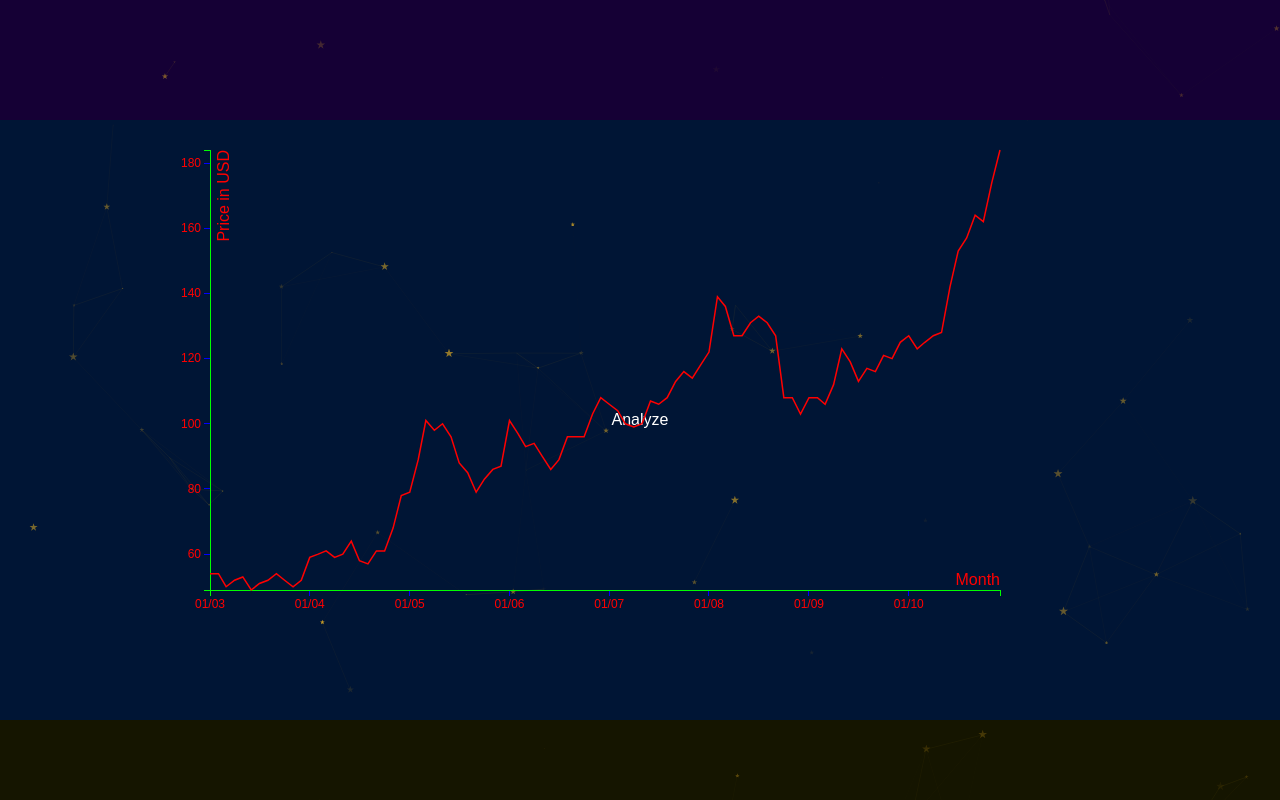
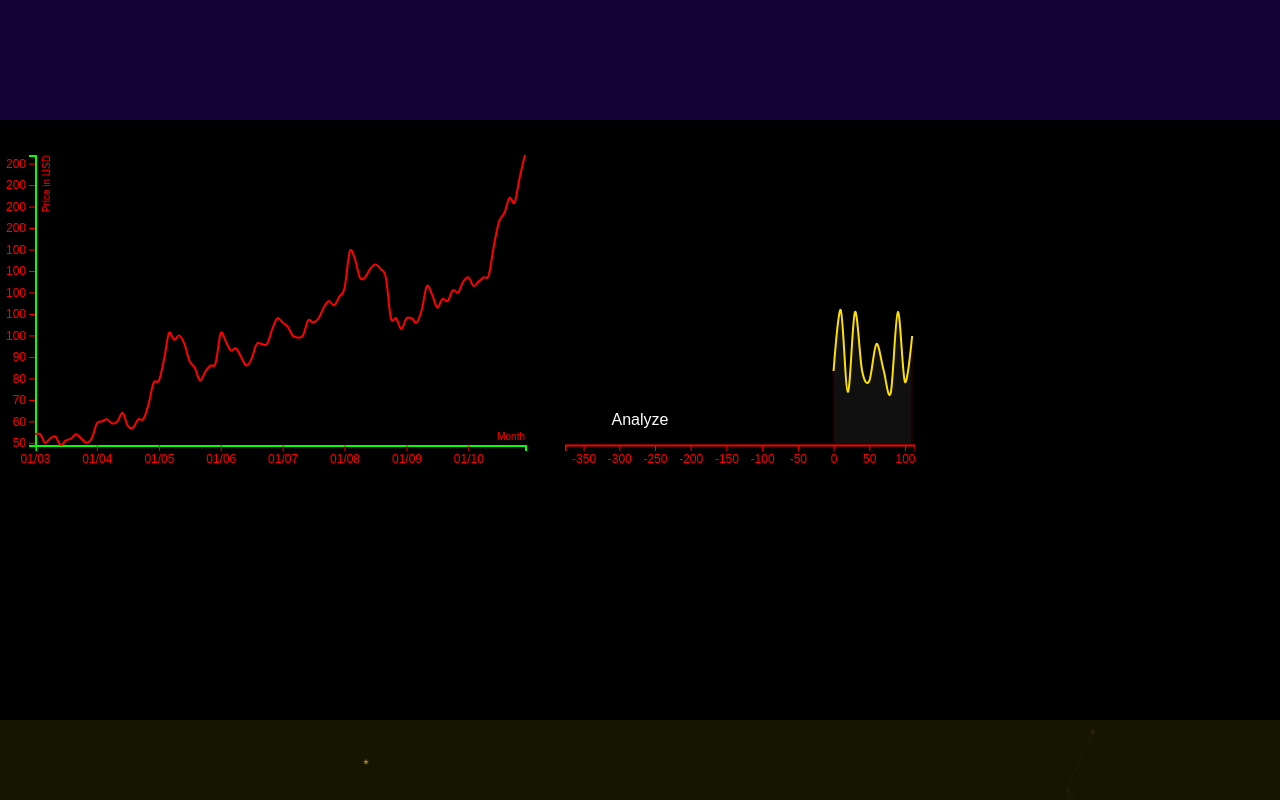
Before and after one commit to swapnil2me/DDS, a plain HTML site: page index.html in a window 1280 px wide. Shown: the part 680-1480 px from the top of the page. Drawn offline with nearby package versions, Linux system fonts and the light colour scheme; animation ran at ten frames a second.

Commit message:
Migration to d3 V4, Live Chart Integration

```diff
--- a/index.html
+++ b/index.html
@@ -6,7 +6,7 @@
     <link rel="stylesheet" href="style.css">
     <script src="https://cdn.jsdelivr.net/npm/particles.js@2.0.0/particles.min.js" charset="utf-8"></script>
     <!-- <script type="text/javascript" src="d3.v4.js"></script> -->
-    <script src="//d3js.org/d3.v3.min.js"></script>
+    <script src="//d3js.org/d3.v4.min.js"></script>
   </head>
   <body>
 
@@ -26,16 +26,25 @@
     <div id="design" class="container">
       <p class="centered">Design</p>
     </div>
+
     <div id="analyze" class="container" >
       <p class="centered">Analyze</p>
-        <div id="dashboard" class="centered">
-          <div id="linePlot" >
+        <div id="dashboard" class="row">
+
+          <div id="linePlot" class="column">
             <script type="text/javascript" src="prices.js"></script>
           </div>
+
+          <div id="liveChart" class="column">
+            <script type="text/javascript" src="liveChart.js"></script>
+          </div>
+
+
         </div>
     </div>
     <div id="learn" class="container">
       <p class="centered">Learn</p>
+
     </div>
 
     <footer id="footer">
@@ -43,11 +52,9 @@
         <p class="centered">About Us</p>
       </div>
     </footer>
-
     <script id="particleScript" type="text/javascript">
       particlesJS.load('intro','particles.json',function() {});
-      particlesJS.load('design','particles.json',function() {});
-      particlesJS.load('analyze','particles.json',function() {});
+      particlesJS.load('analyze_ParticleJS','particles.json',function() {});
       particlesJS.load('learn','particles.json',function() {});
     </script>
     <script id="navScript" type="text/javascript">
--- /dev/null
+++ b/liveChart.js
@@ -0,0 +1,97 @@
+      var data = [
+            ];
+      var margin = { top: 30, right: 30, bottom: 30, left: 30 };
+      var width = 350;
+      var height = 350;
+      var globalX = 0;
+      var duration = 500;
+      var max = 500;
+      var step = 10;
+      var chart = d3.select('#liveChart').append("svg")
+                    .attr('width', width)
+                    .attr('height', height);
+      var x = d3.scaleLinear().domain([0, width]).range([0, width]);
+      var y = d3.scaleLinear().domain([0, height-margin.bottom]).range([height-margin.bottom, 0]);
+      // -----------------------------------
+      var line = d3.line()
+  					    .x(function(d){ return x(d.x); })
+  					    .y(function(d){ return y(d.y); });
+      var smoothLine = d3.line().curve(d3.curveCardinal)
+  					    .x(function(d){ return x(d.x); })
+  					    .y(function(d){ return y(d.y); });
+      var lineArea = d3.area()
+  					    .x(function(d){ return x(d.x); })
+  					    .y0(y(0))
+  					    .y1(function(d){ return y(d.y); })
+  					    .curve(d3.curveCardinal);
+      // -----------------------------------
+      // Draw the axis
+      console.log(height-margin.bottom);
+      var xAxis = d3.axisBottom().scale(x);
+      var axisX = chart.append('g').attr('class', 'x axis')
+  			     .attr('transform', 'translate(0, '+(height-margin.bottom)+')')
+  			     .call(xAxis);
+      // Draw the grid
+      // chart.append('path').datum([{x: 0, y: 150}, {x: width, y: 150}])
+  		// 			    .attr('class', 'grid')
+  		// 			    .attr('d', line);
+      // chart.append('path').datum([{x: 0, y: 300}, {x: width, y: 300}])
+  		// 			    .attr('class', 'grid')
+  		// 			    .attr('d', line);
+      // chart.append('path').datum([{x: 0, y: 450}, {x: width, y: 450}])
+  		// 			    .attr('class', 'grid')
+  		// 			    .attr('d', line);
+      // chart.append('path').datum([{x: 50, y: 0}, {x: 50, y: height}])
+  		// 			    .attr('class', 'grid')
+  		// 			    .attr('d', line);
+      // chart.append('path').datum([{x: 250, y: 0}, {x: 250, y: height}])
+  		// 			    .attr('class', 'grid')
+  		// 			    .attr('d', line);
+      // chart.append('path').datum([{x: 450, y: 0}, {x: 450, y: height}])
+  		// 			    .attr('class', 'grid')
+  		// 			    .attr('d', line);
+      // chart.append('path').datum([{x: 650, y: 0}, {x: 650, y: height}])
+  		// 			    .attr('class', 'grid')
+  		// 			    .attr('d', line);
+      // Append the holder for line chart and fill area
+      var path = chart.append('path');
+      var areaPath = chart.append('path');
+      // Main loop
+      function tick() {
+  	    // Generate new data
+  	    var point = {
+  		    x: globalX,
+  		    y: ((Math.random() * 100 + 50) >> 0)
+  	    };
+
+  	    data.push(point);
+  	    globalX += step;
+  	    // Draw new line
+  	    path.datum(data)
+  		    .attr('class', 'smoothline')
+  		    .attr('d', smoothLine);
+  	    // Draw new fill area
+  	    areaPath.datum(data)
+  		    .attr('class', 'area')
+  		    .attr('d', lineArea);
+  	    // Shift the chart left
+  	    x.domain([globalX - (max - step), globalX]);
+  	    axisX.transition()
+  		     .duration(duration)
+  		     .ease(d3.easeLinear,2)
+  		     .call(xAxis);
+  	    path.attr('transform', null)
+  		    .transition()
+  		    .duration(duration)
+  		    .ease(d3.easeLinear,2)
+  		    .attr('transform', 'translate(' + x(globalX - max) + ')')
+  	    areaPath.attr('transform', null)
+  		    .transition()
+  		    .duration(duration)
+  		    .ease(d3.easeLinear,2)
+  		    .attr('transform', 'translate(' + x(globalX - max) + ')')
+  		    .on('end', tick)
+  	    // Remote old data (max 50 points)
+  	    if (data.length > 50) data.shift();
+      }
+      tick();
--- a/prices.js
+++ b/prices.js
@@ -1,41 +1,51 @@
-var margin = { top: 30, right: 120, bottom: 30, left: 50 },
-    width = 960 - margin.left - margin.right,
-    height = 500 - margin.top - margin.bottom,
-    tooltip = { width: 100, height: 100, x: 10, y: -30 };
+var marginStocks = { top: 30, right: 30, bottom: 30, left: 30 },
+    widthStocks = 550 - marginStocks.left - marginStocks.right,
+    heightStocks = 350 - marginStocks.top - marginStocks.bottom;
 
-var parseDate = d3.time.format("%m/%d/%Y").parse,
+var parseDate = d3.timeParse("%x"),
     bisectDate = d3.bisector(function(d) { return d.date; }).left,
     formatValue = d3.format(","),
-    dateFormatter = d3.time.format("%m/%y");
+    dateFormatter = d3.timeFormat("%m/%y");
 
-var x = d3.time.scale()
-        .range([0, width]);
+var xsclScocks = d3.scaleTime()
+        .range([0, widthStocks]);
 
-var y = d3.scale.linear()
-        .range([height, 0]);
+var ysclScocks = d3.scaleLinear()
+        .range([heightStocks, 0]);
 
-var xAxis = d3.svg.axis()
-    .scale(x)
-    .orient("bottom")
+var xAxisStocks = d3.axisBottom()
+    .scale(xsclScocks)
     .tickFormat(dateFormatter);
 
-var yAxis = d3.svg.axis()
-    .scale(y)
-    .orient("left")
-    .tickFormat(d3.format("s"))
+var yAxisStocks = d3.axisLeft()
+    .scale(ysclScocks)
+    .tickFormat(d3.format(".0s"));
 
-var line = d3.svg.line()
-    .x(function(d) { return x(d.date); })
-    .y(function(d) { return y(d.likes); });
+var lineStocks = d3.line()
+    .x(function(d) { return xsclScocks(d.date); })
+    .y(function(d) { return ysclScocks(d.likes); });
+
+var lineAreaStocks = d3.area()
+          .x(function(d){ return xsclScocks(d.x); })
+          .y0(ysclScocks(0))
+          .y1(function(d){ return ysclScocks(d.y); })
+          .curve(d3.curveCardinal);
+
+var smoothLineStocks = d3.line().curve(d3.curveCardinal)
+					    .x(function(d){ return xsclScocks(d.date); })
+					    .y(function(d){ return ysclScocks(d.likes); });
 
 var svg = d3.select("#linePlot").append("svg")
-    .attr("width", width + margin.left + margin.right)
-    .attr("height", height + margin.top + margin.bottom)
+    .attr("width", widthStocks + marginStocks.left + marginStocks.right)
+    .attr("height", heightStocks + marginStocks.top + marginStocks.bottom)
     .append("g")
-    .attr("transform", "translate(" + margin.left + "," + margin.top + ")");
+    .attr("transform", "translate(" + marginStocks.left + "," + marginStocks.top + ")");
 
 d3.tsv("prices.tsv", function(error, data) {
     if (error) throw error;
+
+    console.log(data[0].date);
+    console.log(parseDate("5/10/2020"));
 
     data.forEach(function(d) {
         d.date = parseDate(d.date);
@@ -46,21 +56,22 @@ d3.tsv("prices.tsv", function(error, data) {
         return a.date - b.date;
     });
 
-    x.domain([data[0].date, data[data.length - 1].date]);
-    y.domain(d3.extent(data, function(d) { return d.likes; }));
+
+    xsclScocks.domain([data[0].date, data[data.length - 1].date]);
+    ysclScocks.domain(d3.extent(data, function(d) { return d.likes; }));
     svg.append("g")
-        .attr("class", "x axis")
-        .attr("transform", "translate(0," + height + ")")
-        .call(xAxis)
+        .attr("class", "xstock axisStock")
+        .attr("transform", "translate(0," + heightStocks + ")")
+        .call(xAxisStocks)
         .append("text")
-        .attr("x", width)
+        .attr("x", widthStocks)
         .attr("y", -5)
         .style("text-anchor", "end")
         .text("Month");
 
     svg.append("g")
-        .attr("class", "y axis")
-        .call(yAxis)
+        .attr("class", "ystock axisStock")
+        .call(yAxisStocks)
         .append("text")
         .attr("transform", "rotate(-90)")
         .attr("y", 8)
@@ -71,7 +82,7 @@ d3.tsv("prices.tsv", function(error, data) {
     svg.append("path")
         .datum(data)
         .attr("class", "line")
-        .attr("d", line);
+        .attr("d", smoothLineStocks);
 
     var focus = svg.append("g")
         .attr("class", "focus")
@@ -80,46 +91,52 @@ d3.tsv("prices.tsv", function(error, data) {
     focus.append("circle")
         .attr("r", 5);
 
-    focus.append("rect")
-        .attr("class", "tooltip")
-        .attr("width", 100)
-        .attr("height", 50)
+    var focusBox = svg.append("g").attr("class", "toolBox").style("display", "none");
+
+    focusBox.append("rect")
+        .attr("class", "toolBox-rect")
+        .attr("width", widthStocks/5.5)
+        .attr("height", heightStocks/6)
         .attr("x", 10)
         .attr("y", -22)
         .attr("rx", 4)
         .attr("ry", 4);
 
-    focus.append("text")
-        .attr("class", "tooltip-date")
+    focusBox.append("text")
+        .attr("class", "toolBox-date")
         .attr("x", 18)
         .attr("y", -2);
 
-    focus.append("text")
+    focusBox.append("text")
         .attr("x", 18)
         .attr("y", 18)
         .text("Price:");
 
-    focus.append("text")
-        .attr("class", "tooltip-likes")
+    focusBox.append("text")
+        .attr("class", "toolBox-likes")
         .attr("x", 60)
         .attr("y", 18);
 
     svg.append("rect")
         .attr("class", "overlay")
-        .attr("width", width)
-        .attr("height", height)
-        .on("mouseover", function() { focus.style("display", null); })
-        .on("mouseout", function() { focus.style("display", "none"); })
+        .attr("width", widthStocks)
+        .attr("height", heightStocks)
+        .on("mouseover", function() { focus.style("display", null); focusBox.style("display", null); })
+        .on("mouseout", function() { focus.style("display", "none"); focusBox.style("display", "none"); })
         .on("mousemove", mousemove);
 
     function mousemove() {
-        var x0 = x.invert(d3.mouse(this)[0]+(width+margin.left+margin.right)/2),
+        var x0 = xsclScocks.invert(d3.mouse(this)[0]),
             i = bisectDate(data, x0, 1),
             d0 = data[i - 1],
             d1 = data[i],
             d = x0 - d0.date > d1.date - x0 ? d1 : d0;
-        focus.attr("transform", "translate(" + x(d.date) + "," + y(d.likes) + ")");
-        focus.select(".tooltip-date").text(dateFormatter(d.date));
-        focus.select(".tooltip-likes").text(formatValue(d.likes));
+        console.log(ysclScocks(d.likes) , heightStocks/2);
+        xcord = xsclScocks(d.date)  < widthStocks/2 ? xsclScocks(d.date) : xsclScocks(d.date)-widthStocks/4;
+        ycord = ysclScocks(d.likes) < heightStocks/1.25 ? ysclScocks(d.likes) : ysclScocks(d.likes)-heightStocks/6;
+        focus.attr("transform", "translate(" + xsclScocks(d.date) + "," + ysclScocks(d.likes) + ")");
+        focusBox.attr("transform", "translate(" + xcord + "," + ycord + ")");
+        focusBox.select(".toolBox-date").text(dateFormatter(d.date));
+        focusBox.select(".toolBox-likes").text(formatValue(d.likes));
     }
 });
--- a/style.css
+++ b/style.css
@@ -12,10 +12,6 @@ html {
   height: 400px;
 }
 
-#analyze{
-  background: #001535;
-  height: 400px;
-}
 
 #learn{
   background: #151500;
@@ -108,29 +104,15 @@ header.sticky ul li a {
   font-weight: 500px;
 }
 
-line {
-  stroke: red;
-}
 
 path {
-  stroke: green;
+  stroke: red;
   fill: none;
-  stroke-width: 1px;
-}
-
-g.group0 path,
-g.group0 circle {
-  stroke: red;
-  fill:none;
-}
-
-g.hidden line,
-g.hidden path {
-  display: none;
+  stroke-width: 2px;
 }
 
 g.tick line{
-  stroke: blue;
+  stroke: red;
 }
 
 g.tick text{
@@ -138,31 +120,24 @@ g.tick text{
   fill: red;
 }
 
-#analyze,#dashboard, #linePlot{
+#analyze, #dashboard, #linePlot{
   height: 600px;
 }
 
-
-.axis path,
-.axis line {
+.ystock path,
+.xstock path{
     fill: none;
     stroke: #0f0;
     shape-rendering: crispEdges;
 }
 
-.x.axis,.y.axis text{
+.axisStock text{
   fill: red;
 }
 
 /* .x.axis path {
     display: none;
 } */
-
-.line {
-    fill: none;
-    stroke: red;
-    stroke-width: 1.5px;
-}
 
 .overlay {
     fill: none;
@@ -173,16 +148,61 @@ g.tick text{
     fill: steelblue;
 }
 
-.focus text {
+.toolBox text {
     fill:yellow;
-    font-size: 14px;
+    font-size: 11px;
 }
 
-.tooltip {
-    fill: rgba(00,00,00,0.3);
-    stroke: yellow;
+.toolBox-rect {
+        fill: rgba(250,250,250,0.5);
+        stroke: yellow;
+    }
+
+.toolBox-date, .toolBox-likes {
+    font-weight: bold;
 }
 
-.tooltip-date, .tooltip-likes {
-    font-weight: bold;
+#liveChart .axis {
+  font-family: sans-serif;
+  fill: #d35400;
+  font-size: 12px;
 }
+#liveChart .line {
+  fill: none;
+  stroke: rgb(250,250,0);
+  stroke-width: 3px;
+}
+#liveChart .smoothline {
+  fill: none;
+  stroke: rgb(250,250,0);
+  stroke-width: 2px;
+}
+#liveChart .area {
+  fill: rgba(200,200,200,0.8);
+  opacity: 0.1;
+}
+#liveChart .circle {
+  stroke: #e74c3c;
+  stroke-width: 3px;
+  fill: #FFF;
+}
+#liveChart .grid {
+  stroke: #DDD;
+  stroke-width: 1px;
+  fill: none;
+}
+
+
+/* Three image containers (use 25% for four, and 50% for two, etc) */
+.column {
+ float: left;
+ padding: 5px;
+
+}
+
+/* Clear floats after image containers */
+.row::after {
+ content: "";
+ clear: both;
+ display: table;
+}
```
